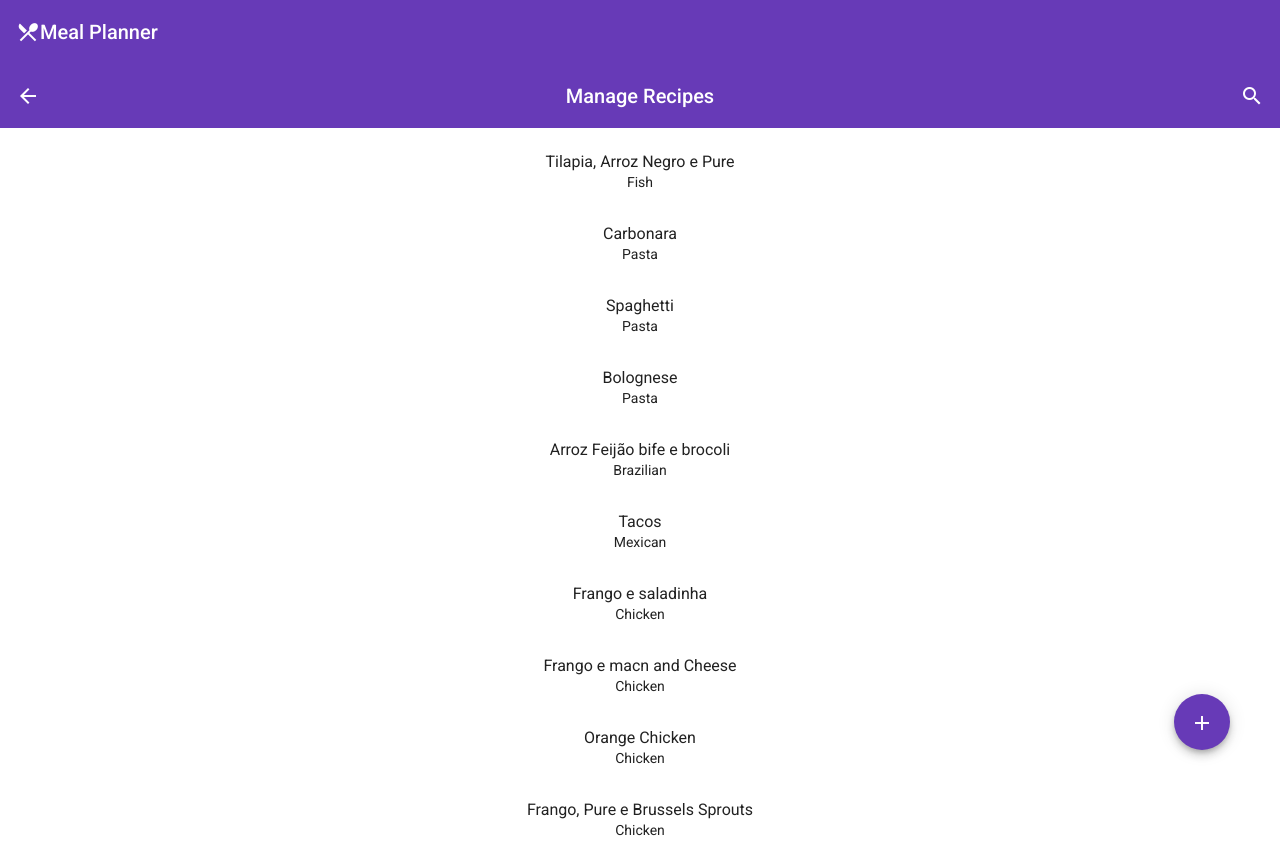
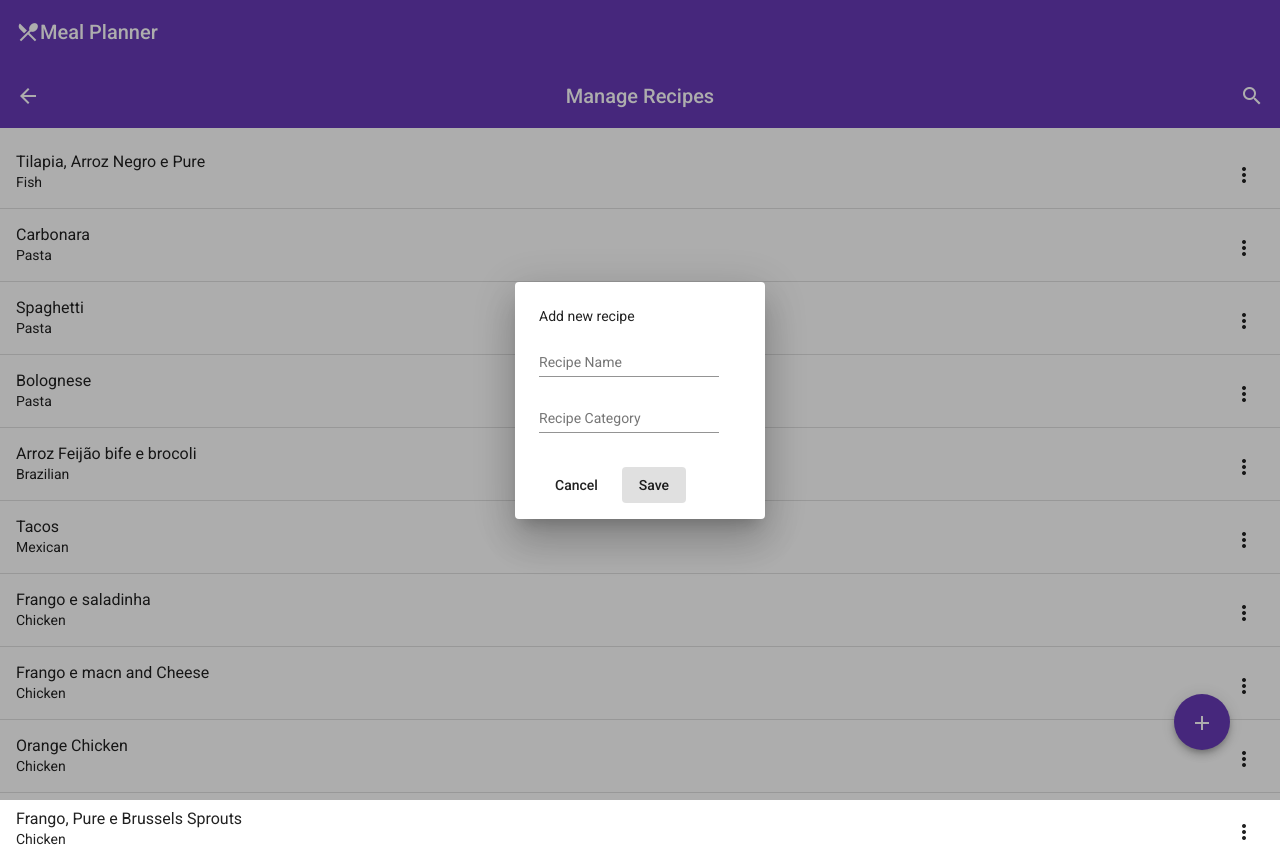
Before and after one commit to fbleite/meal-planner, an Angular app: page /recipes in a window 1280 px wide. Both pictures are taken after a click on the button "add". After the commit the page ends 800 px from the top, so only its background shows below. Built offline with nearby package versions, Linux system fonts and the light colour scheme.

Commit message:
Manage recipes page in pretty decent shape now

```diff
--- /dev/null
+++ b/src/app/recipes/dialog/dialog.component.html
@@ -0,0 +1,29 @@
+<div *ngIf="data.action=='add' || data.action=='edit'">
+    <div mat-dialog-content>
+      <p>Add new recipe</p>
+      <mat-form-field>
+        <mat-label>Recipe Name</mat-label>
+        <input matInput [(ngModel)]="data.recipe.name">
+      </mat-form-field>
+      <mat-form-field>
+        <mat-label>Recipe Category</mat-label>
+        <input matInput [(ngModel)]="data.recipe.category">
+      </mat-form-field>
+    </div>
+    <div mat-dialog-actions>
+      <button mat-button (click)="onCancelClick()">Cancel</button>
+      <button mat-button [mat-dialog-close]="data" cdkFocusInitial>Save</button>
+    </div>
+  </div>
+
+  <div *ngIf="data.action=='delete'">
+    <div mat-dialog-content>
+        <p>Are you sure you want to delete the recipe</p>
+        <p> {{data.recipe.name}} </p>
+        <p> {{data.recipe.category}} </p>
+    </div>
+    <div mat-dialog-actions>
+      <button mat-button (click)="onCancelClick()">Cancel</button>
+      <button mat-button color="warn" [mat-dialog-close]="data" cdkFocusInitial>DELETE</button>
+    </div>
+  </div>
--- /dev/null
+++ b/src/app/recipes/dialog/dialog.component.ts
@@ -0,0 +1,23 @@
+import { Component, OnInit, Inject } from '@angular/core';
+import { MatDialogRef, MAT_DIALOG_DATA } from '@angular/material/dialog';
+import { Recipe } from 'src/app/domain/recipe';
+import { DialogData } from '../recipes.component';
+
+@Component({
+  selector: 'app-dialog',
+  templateUrl: './dialog.component.html',
+  styleUrls: ['./dialog.component.css']
+})
+export class DialogComponent implements OnInit {
+
+  constructor(public dialogRef: MatDialogRef<DialogComponent>,
+    @Inject(MAT_DIALOG_DATA) public data: DialogData) { }
+
+  ngOnInit(): void {
+  }
+
+  onCancelClick(): void {
+    this.dialogRef.close();
+  }
+
+}
--- a/src/app/recipes/recipes.component.css
+++ b/src/app/recipes/recipes.component.css
@@ -3,3 +3,11 @@
     bottom: 50px;
     right: 50px;
 }
+
+.recipe-list{
+    text-align: left;
+}
+
+.recipe-action-button {
+    display: inline;
+}
--- a/src/app/recipes/recipes.component.html
+++ b/src/app/recipes/recipes.component.html
@@ -7,20 +7,42 @@
     newRecipeCategory.value='' ">Add</button>
  -->
 
- <mat-toolbar color="primary">
+<mat-toolbar color="primary">
   <mat-toolbar-row>
-    <mat-icon class="title-icon" routerLink="" >arrow_back</mat-icon>
+    <mat-icon class="title-icon" routerLink="">arrow_back</mat-icon>
     <span style="margin: auto;">Manage Recipes</span>
-    <mat-icon class="title-icon" routerLink="" >search</mat-icon>
+    <mat-icon class="title-icon" routerLink="">search</mat-icon>
   </mat-toolbar-row>
 </mat-toolbar>
 
- <mat-list>
-  <mat-list-item *ngFor="let recipe of recipes">
-    <div mat-line>{{recipe.name}}</div>
-    <div mat-line> {{recipe.category}} </div>
-  </mat-list-item>
- </mat-list>
+<mat-list class="recipe-list">
+  <div *ngFor="let recipe of recipes">
+    <mat-list-item>
+      <div mat-line>{{recipe.name}}</div>
+      <div class="recipe-action-button">
+        <button mat-icon-button >
+          <button mat-icon-button [matMenuTriggerFor]="menu" >
+            <mat-icon>more_vert</mat-icon>
+          </button>
+          <mat-menu #menu="matMenu">
+            <button mat-menu-item (click)="openEditDialog(recipe)">
+              <mat-icon>edit</mat-icon>
+              <span>Edit</span>
+            </button>
+            <button mat-menu-item (click)="openDeleteDialog(recipe)">
+              <mat-icon>delete</mat-icon>
+              <span>Delete</span>
+            </button>
+          </mat-menu>
+        </button>
+      </div>
+      <div mat-line> {{recipe.category}} </div>
+    </mat-list-item>
+    <mat-divider></mat-divider>
+  </div>
+</mat-list>
 
 
- <button mat-fab color="primary" id="add-button" > <mat-icon>add</mat-icon></button>
+<button mat-fab color="primary" id="add-button" (click)="openAddDialog()">
+  <mat-icon>add</mat-icon>
+</button>
--- a/src/app/recipes/recipes.component.ts
+++ b/src/app/recipes/recipes.component.ts
@@ -2,6 +2,15 @@ import { Component, OnInit } from '@angular/core';
 import { HttpClient } from '@angular/common/http';
 import { RecipesService } from '../services/recipes.service';
 import { Recipe } from '../domain/recipe';
+import { MatDialog } from '@angular/material/dialog';
+import { DialogComponent } from './dialog/dialog.component';
+
+
+
+export interface DialogData {
+  action: string;
+  recipe: Recipe;
+}
 
 @Component({
   selector: 'app-recipes',
@@ -11,7 +20,9 @@ import { Recipe } from '../domain/recipe';
 export class RecipesComponent implements OnInit {
 
   recipes = [];
-  constructor(private recipesService: RecipesService) { }
+
+  constructor(private recipesService: RecipesService,
+    public dialog: MatDialog) { }
 
   ngOnInit(): void {
     this.recipesService.getRecipes().subscribe(recipesWeb => {
@@ -20,9 +31,74 @@ export class RecipesComponent implements OnInit {
     })
   }
 
-  addRecipe(recipeName: string, recipeCategory: string) {
-    var recipe: Recipe = {id: null, name: recipeName, category: recipeCategory }
-    this.recipesService.addRecipe(recipe).subscribe(recipe => this.recipes.push(recipe));
+  openAddDialog(): void {
+    const dialogRef = this.dialog.open(DialogComponent, {
+      width: '250px',
+      data: {
+        action: "add",
+        recipe: { name: "", category: "", id: null }
+      }
+    });
+
+    dialogRef.afterClosed().subscribe(result => {
+      if (result) {
+        console.log('The dialog was closed');
+        console.log(result);
+        this.addRecipe(result.recipe.name, result.recipe.category);
+      }
+    });
   }
 
+  openEditDialog(recipeUpdated: Recipe): void {
+    const dialogRef = this.dialog.open(DialogComponent, {
+      width: '250px',
+      data: {
+        action: "edit",
+        recipe: recipeUpdated
+      }
+    });
+
+    dialogRef.afterClosed().subscribe(result => {
+      if (result) {
+        console.log('The dialog was closed');
+        console.log(result);
+        this.updateRecipe(result.recipe);
+      }
+    });
+  }
+
+
+  openDeleteDialog(recipeToBeDeleted: Recipe): void {
+    const dialogRef = this.dialog.open(DialogComponent, {
+      width: '250px',
+      data: {
+        action: "delete",
+        recipe: recipeToBeDeleted
+      }
+    });
+
+    dialogRef.afterClosed().subscribe(result => {
+      console.log(result);
+      if (result) {
+        console.log('The dialog was closed');
+        this.deleteRecipe(result.recipe);
+      }
+    });
+  }
+
+  addRecipe(recipeName: string, recipeCategory: string) {
+    var recipe: Recipe = { id: null, name: recipeName, category: recipeCategory }
+    this.recipesService.addRecipe(recipe).subscribe(recipe => this.recipes.unshift(recipe));
+  }
+
+  updateRecipe(recipeToBeUpdated: Recipe) {
+    this.recipesService.updateRecipe(recipeToBeUpdated).subscribe(recipeUpdated => {
+      this.recipes = this.recipes.map(recipe => recipe.id == recipeUpdated.id ? recipeUpdated : recipe);
+    })
+  }
+
+  deleteRecipe(recipeToBeDeleted: Recipe) {
+    this.recipesService.deleteRecipe(recipeToBeDeleted).subscribe(deletedRecipe =>
+      this.recipes = this.recipes.filter(r => r !== deletedRecipe))
+  }
 }
--- a/src/app/services/recipes.service.ts
+++ b/src/app/services/recipes.service.ts
@@ -20,7 +20,21 @@ export class RecipesService {
   addRecipe(recipe: Recipe) : Observable<Recipe> {
     var maxId: number = Math.max.apply(Math, this.recipes.map(recipe =>   recipe.id ));
     recipe.id = maxId+1;
-    this.recipes.push(recipe);
+    this.recipes.unshift(recipe);
     return of (recipe);
   }
+
+  updateRecipe(recipeUpdated: Recipe) : Observable<Recipe> {
+    this.recipes = this.recipes.map(recipe => recipe.id == recipeUpdated.id ? recipeUpdated : recipe);
+    return of (recipeUpdated)
+  }
+
+  deleteRecipe(recipeToBeDeleted: Recipe): Observable<Recipe>{
+    console.log(this.recipes);
+    console.log(recipeToBeDeleted);
+    this.recipes.splice(this.recipes.indexOf(recipeToBeDeleted), 1);
+    console.log(this.recipes);
+    return of (recipeToBeDeleted);
+
+  }
 }
```
Also changed, not shown: src/app/app.module.ts (+16 -2 lines), src/app/recipes/dialog/dialog.component.css (added), 1 other file (tests, documents, lock files or other folders).
